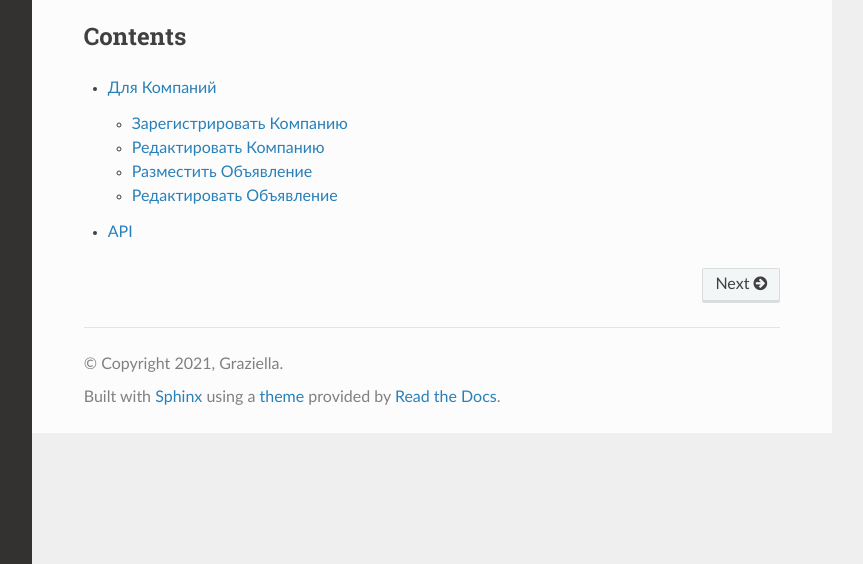
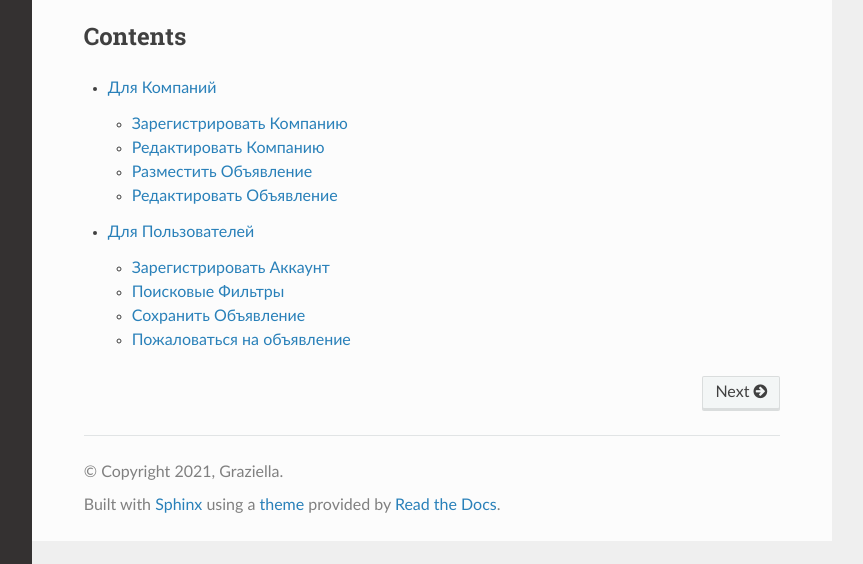
Before and after one commit to alur2191/TruckDriverHelpDocs, a Sphinx documentation site: the page built from docs/source/index.rst, in a window 1280 px wide, cut to the strip 336-900 px from the top of the page. Shown: the whole strip, without its empty margins (268-1131 px from the left). Built offline with Sphinx 7.4.7 and the Read the Docs theme 2.0.0, drawn with Linux system fonts in a browser that asks for light colours; part of the change alters nothing that is shown.

```diff
--- a/docs/source/api.rst
+++ b/docs/source/api.rst
@@ -1,7 +1,44 @@
-API
-===
+Для Пользователей
+=====
 
-.. autosummary::
-   :toctree: generated
+.. _installation:
 
-   lumache
+Зарегистрировать Аккаунт
+-------------------------
+
+To use Lumache, first install it using pip:
+
+.. code-block:: console
+
+   (.venv) $ pip install lumache
+
+Поисковые Фильтры
+----------------------
+
+To use Lumache, first install it using pip:
+
+.. code-block:: console
+
+Сохранить Объявление
+---------------------
+
+To retrieve a list of random ingredients,
+you can use the ``lumache.get_random_ingredients()`` function:
+
+.. autofunction:: lumache.get_random_ingredients
+
+The ``kind`` parameter should be either ``"meat"``, ``"fish"``,
+or ``"veggies"``. Otherwise, :py:func:`lumache.get_random_ingredients`
+will raise an exception.
+
+.. autoexception:: lumache.InvalidKindError
+
+For example:
+
+>>> import lumache
+>>> lumache.get_random_ingredients()
+['shells', 'gorgonzola', 'parsley']
+
+
+Пожаловаться на объявление
+---------------------
```
